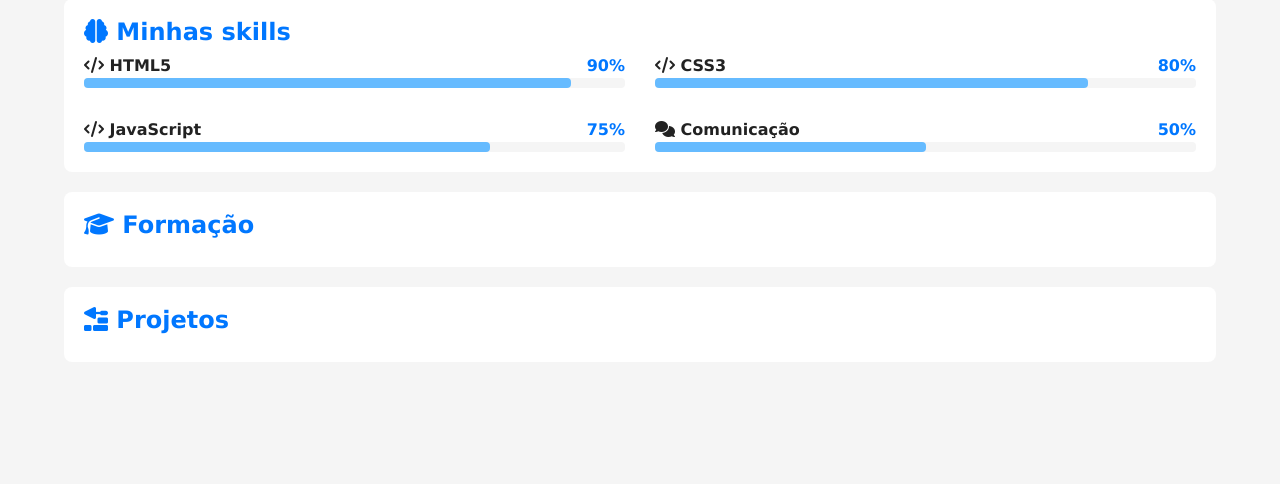
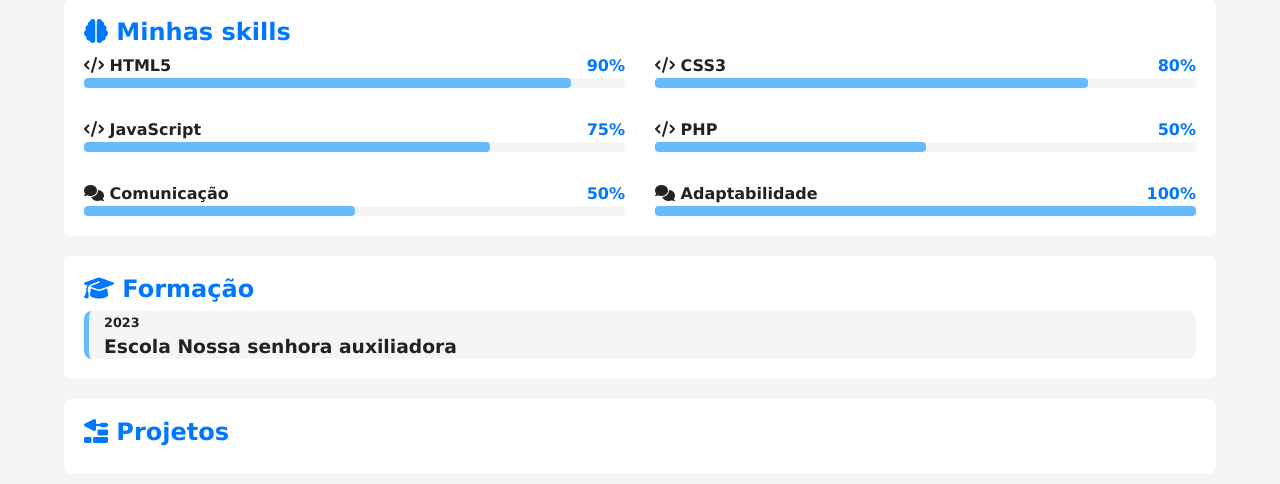
Before and after one commit to Vinicius-ribero/projeto-portfolio, a plain HTML site: page index.html in a window 1280 px wide. Shown: the part 1185-1669 px from the top of the page. Before the commit the page ends 1567 px from the top, so only its background shows below. Drawn offline with Linux system fonts and the light colour scheme.

Commit message:
area de formações

```diff
--- a/estilos/style.css
+++ b/estilos/style.css
@@ -178,6 +178,36 @@ article h2{
   border-radius: 4px;
 }
 
+#formacao-container{
+  display: flex;
+  flex-direction: column-reverse;
+  gap: 20px;
+}
+
+#formacao-container .curso{
+  background-color: var(--fundo-principal);
+  border-radius: 8px;
+  border-left: 5px solid var(--destaque-inverso);
+  padding-left: 15px;
+  transition: border-width 0.5s border-color.5s;
+}
+
+#formacao-container .curso:hover{
+  border-left-width: 15px;
+  border-color: var(--destaque);
+  cursor: pointer; /*curso virar uma mao*/
+}
+#formacao-container .periodo{
+  font-size: 0.8em;
+  font-weight: bold;
+  color: var(--texto);
+}
+
+#formacao-container .instituicao{
+ color: var(--destaque-inverso);
+ font-size: 1.1em;
+}
+
 @media screen and (min-width:768px){
     #skill-container{
       grid-template-columns: 1fr 1fr;
--- a/index.html
+++ b/index.html
@@ -109,6 +109,20 @@
                           <div class="item">
                         <div class="info">
                             <span class="nome">
+                                 <i class="fa-solid fa-code"></i>
+                                PHP
+                            </span>
+                            <span class="porcent">
+                                50%
+                            </span>
+                        </div>
+                        <div class="barra">
+                            <div class="progresso" style="width: 50%;"></div>
+                        </div>
+                    </div>
+                        <div class="item">
+                        <div class="info">
+                            <span class="nome">
                                 <i class="fa-solid fa-comments"></i>
                                 Comunicação
                             </span>
@@ -120,10 +134,33 @@
                             <div class="progresso" style="width: 50%;"></div>
                         </div>
                     </div>
+
+                    <div class="item">
+                        <div class="info">
+                            <span class="nome">
+                                <i class="fa-solid fa-comments"></i>
+                                Adaptabilidade
+                            </span>
+                            <span class="porcent">
+                                100%
+                            </span>
+                        </div>
+                        <div class="barra">
+                            <div class="progresso" style="width: 100%;"></div>
+                        </div>
+                    </div>
                 </div>
             </article> <!--FIM ARTICLE#SKILLS-->
             <article id="formação">
                 <h2><i class="fa-solid fa-graduation-cap"></i> Formação</h2>
+
+                <div id="formacao-container">
+                    <div class="curso">
+                        <p class="periodo">2023</p>
+                        <h3 class="instituição">Escola Nossa senhora auxiliadora</h3>
+                        <p class="titulacao"></p>
+                    </div>
+                </div>
             </article><!--FIM ARTICLE#FORMAÇÃO-->
 
             <article id="projetos">
```
